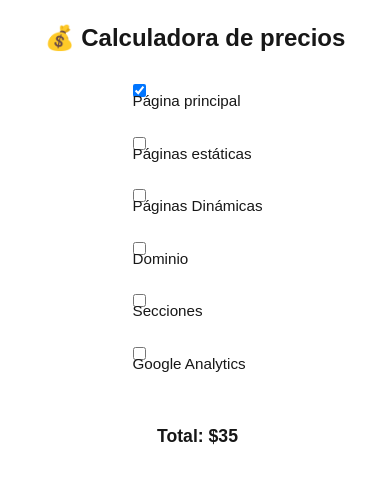
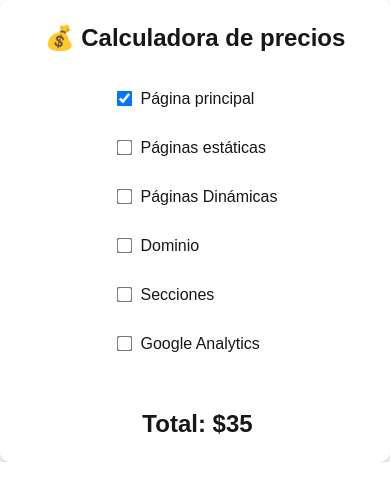
Before and after one commit to jesuswasnthere/calculadora_precios, a Next.js app: page / in a window 390 px wide. Shown: the top 500 px of the page. Built offline with nearby package versions, Linux system fonts and the light colour scheme.

Commit message:
Update globals.css

```diff
--- a/src/app/styles/globals.css
+++ b/src/app/styles/globals.css
@@ -143,27 +143,52 @@ h2 {
 }
 
 /* Móviles */
+/* --- Responsividad optimizada para Móviles --- */
 @media (max-width: 480px) {
-  .container {
-    padding: 1rem;
-  }
-  .calculadora {
-    max-width: 100%;
-  }
-  h1 {
-    font-size: 1.5rem;
-  }
-  h2 {
-    font-size: 1.1rem;
-  }
-  label {
-    flex-direction: column;
-    align-items: flex-start;
-  }
-  input[type="number"] {
-    margin-left: 0;
-    margin-top: 5px;
-    width: 100%;
-    max-width: 80px;
-  }
+
+ /* Ajustar el contenedor principal */
+ .container {
+   padding: 1rem; /* Reducir el relleno para aprovechar el espacio */
+   line-height: 1.5; /* Aumentar el espacio entre líneas para mejor legibilidad */
+ }
+
+ /* Estilos del título principal */
+ h1 {
+   font-size: 1.5rem; /* Título más pequeño para móviles */
+   margin-bottom: 1.5rem; /* Aumentar el espacio debajo del título */
+ }
+
+ /* Estilos para las etiquetas de los checkboxes */
+ label {
+   /* Usar flexbox para alinear el checkbox y el texto */
+   display: flex;
+   align-items: center; /* Centrar verticalmente los elementos */
+   font-size: 1rem; /* Asegurar un tamaño de fuente legible */
+   margin-bottom: 1.25rem; /* Espaciar las opciones para que no se vean amontonadas */
+ }
+
+ /* Ajustar el tamaño del checkbox */
+ input[type="checkbox"] {
+   transform: scale(1.2); /* Agrandar un poco el checkbox para que sea más fácil de tocar */
+   margin-right: 15px; /* Más espacio entre el checkbox y el texto */
+ }
+
+ /* Ocultar el total si no lo necesitas visible todo el tiempo o ajustarlo */
+ h2 {
+   font-size: 1.5rem; /* Mantener un buen tamaño para el total */
+   margin-top: 2rem;
+ }
+
+ /* Ajuste general para la calculadora */
+ .calculadora {
+   padding: 1rem;
+   border-radius: 10px;
+   box-shadow: 0 4px 8px rgba(0, 0, 0, 0.2); /* Añadir una sombra sutil para darle profundidad */
+ }
+
+ /* Si usas la clase 'total-label' para el total, puedes darle estilos específicos */
+ .total-label {
+   font-weight: bold;
+   color: #4CAF50; /* Un color que destaque para el total */
+ }
 }
```
